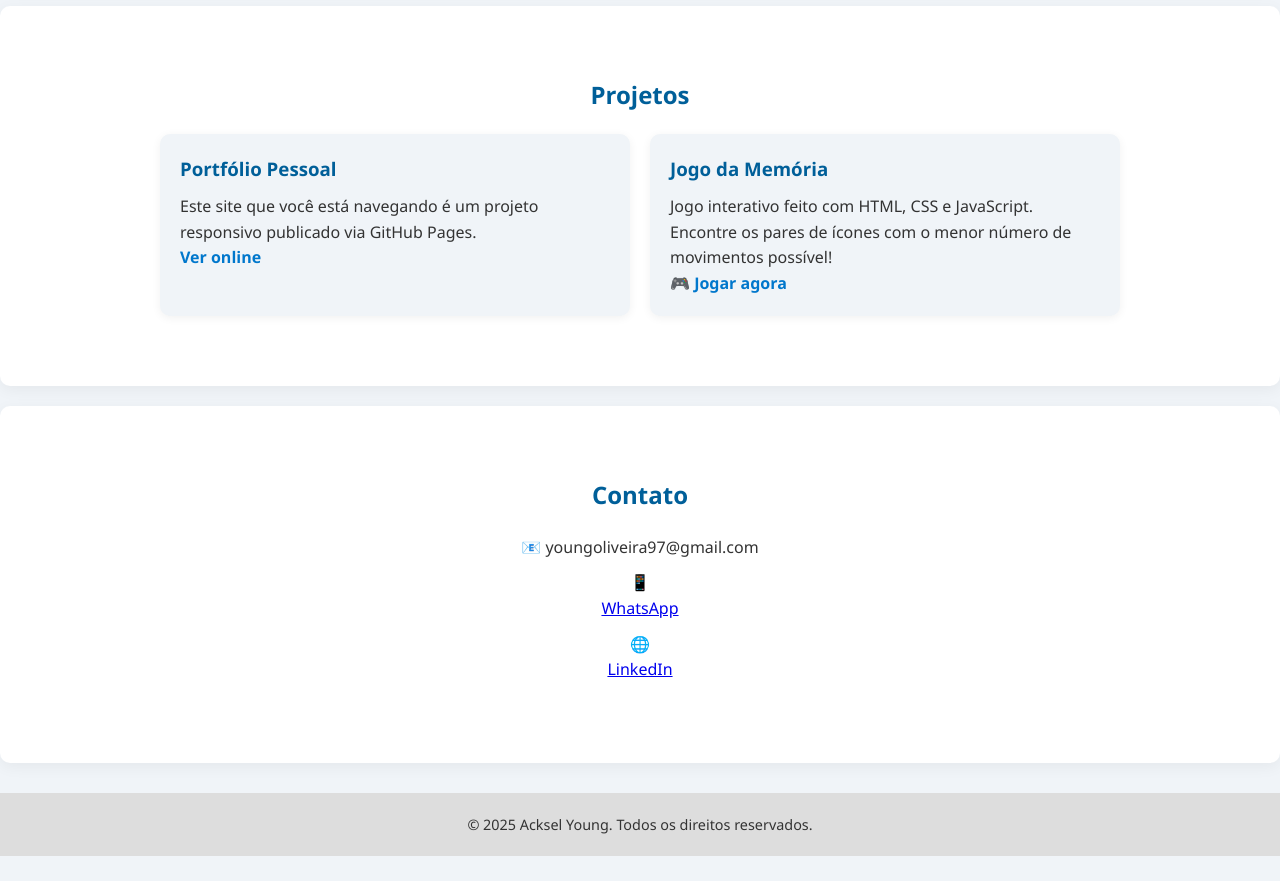
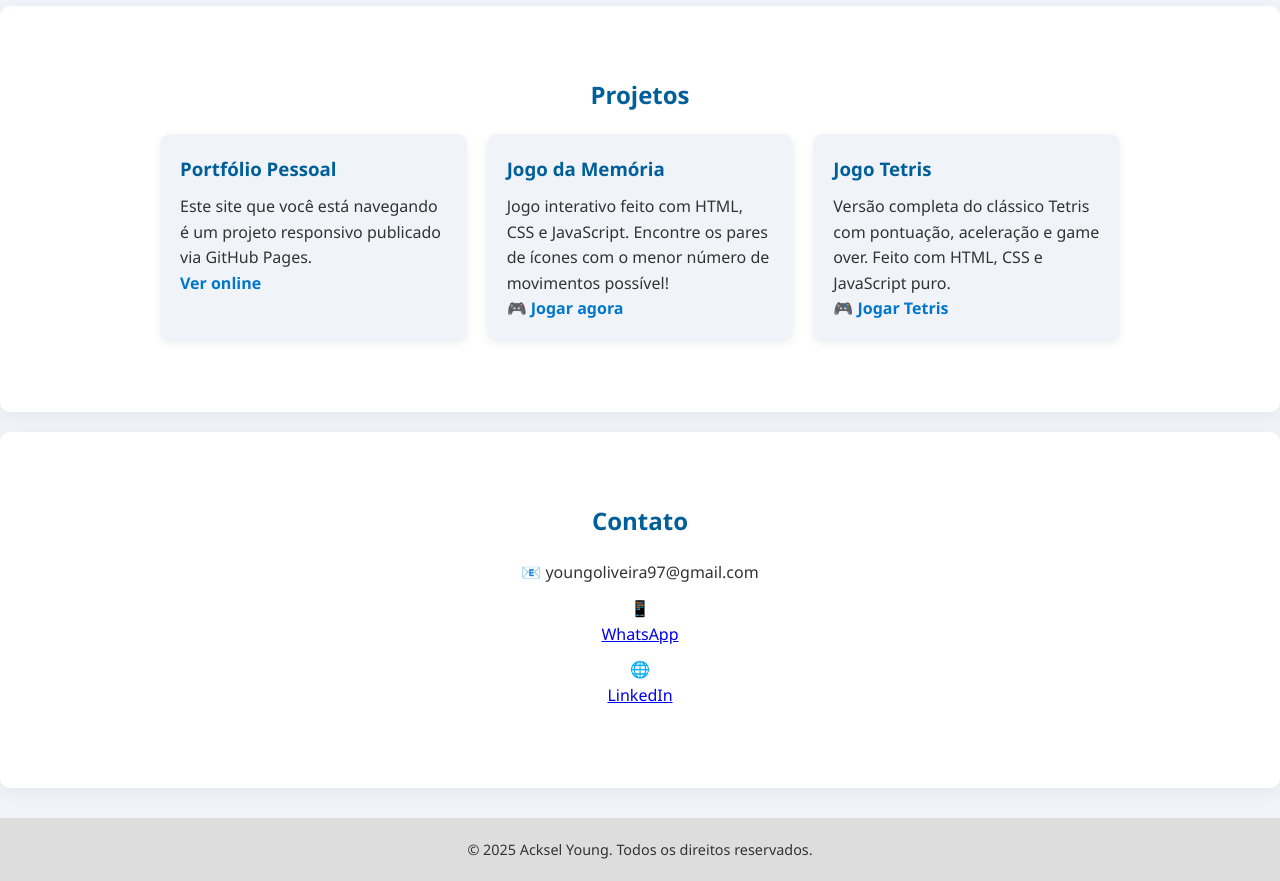
Before and after one commit to AckselYoung98/portifolio, a plain HTML site: page index.html in a window 1280 px wide. Shown: the part 1000-1881 px from the top of the page. Before the commit the page ends 1856 px from the top, so only its background shows below. Drawn offline with Linux system fonts and the light colour scheme.

Commit message:
Update index.html

```diff
--- a/index.html
+++ b/index.html
@@ -60,8 +60,14 @@
   <p>Jogo interativo feito com HTML, CSS e JavaScript. Encontre os pares de ícones com o menor número de movimentos possível!</p>
   <a href="memoria.html" target="_blank">🎮 Jogar agora</a>
           </div>
+          <div class="project-card">
+  <h3>Jogo Tetris</h3>
+  <p>Versão completa do clássico Tetris com pontuação, aceleração e game over. Feito com HTML, CSS e JavaScript puro.</p>
+  <a href="tetris.html" target="_blank">🎮 Jogar Tetris</a>
+</div>
         </div>
       </div>
+
     </section>
 
     <section id="contato" class="section">
```
